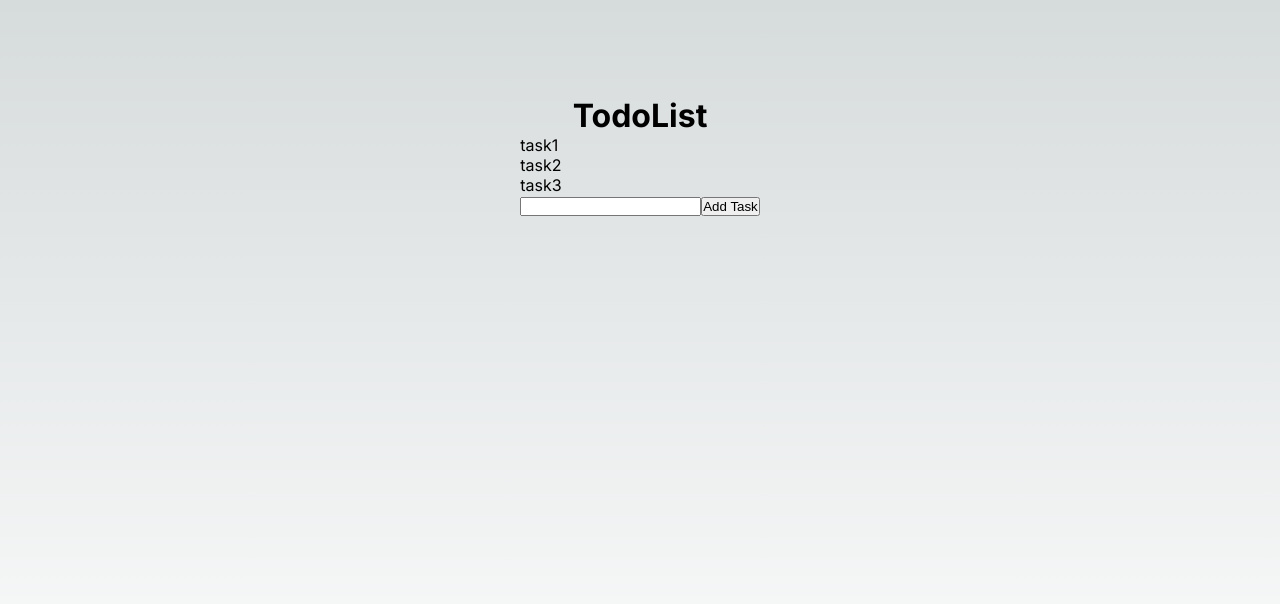
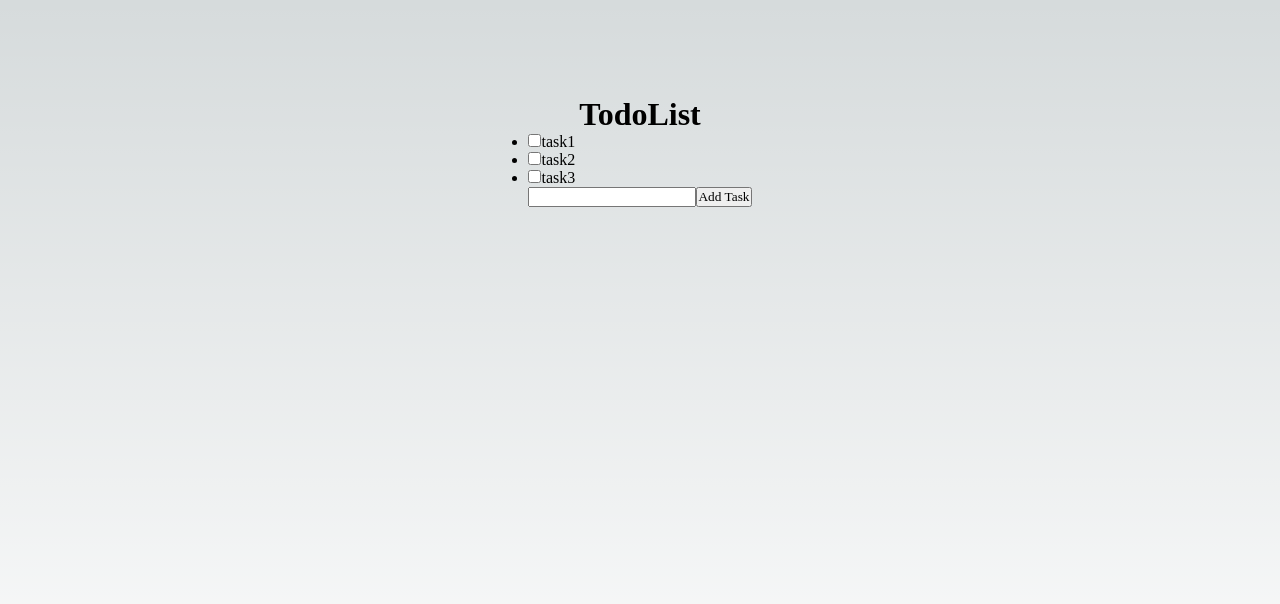
Before and after one commit to F0gr1/NextTodo, a Next.js app: page / in a window 1280 px wide. Shown: the top 604 px of the page. Built offline with nearby package versions, Linux system fonts and the light colour scheme.

Commit message:
update todo

```diff
--- a/src/app/Components/TodoList.tsx
+++ b/src/app/Components/TodoList.tsx
@@ -2,18 +2,27 @@
 import React, { useState } from "react";
 
 const TodoList = () => {
-  const [task, setTask] = useState(["task1", "task2", "task3"]);
-
+  const [tasks, setTasks] = useState(["task1", "task2", "task3"]);
+  const [task, setTask] = useState("");
   const addTask = () => {
-    setTask([...task, "task4"]);
+    setTasks([...tasks, task]);
   };
 
   return (
     <div>
-      {task.map((task, index) => (
-        <p key={index}>{task}</p>
-      ))}
-      <input type="text" />
+      <ul>
+        {tasks.map((task, index) => (
+          <li key={index}>
+            <input type="checkbox" />
+            {task}
+          </li>
+        ))}
+      </ul>
+      <input
+        type="text"
+        value={task}
+        onChange={(e) => setTask(e.target.value)}
+      />
       <button onClick={addTask}>Add Task</button>
     </div>
   );
--- a/src/app/globals.css
+++ b/src/app/globals.css
@@ -4,7 +4,6 @@
   --font-mono: ui-monospace, Menlo, Monaco, "Cascadia Mono", "Segoe UI Mono",
     "Roboto Mono", "Oxygen Mono", "Ubuntu Monospace", "Source Code Pro",
     "Fira Mono", "Droid Sans Mono", "Courier New", monospace;
-  font-family: Menlo;
   --foreground-rgb: 0, 0, 0;
   --background-start-rgb: 214, 219, 220;
   --background-end-rgb: 255, 255, 255;
@@ -77,6 +76,7 @@
   box-sizing: border-box;
   padding: 0;
   margin: 0;
+  font-family: TsukuARdGothic-Regular;
 }
 
 html,
--- a/src/app/page.module.css
+++ b/src/app/page.module.css
@@ -5,3 +5,8 @@
   padding: 6rem;
   min-height: 100vh;
 }
+.main > h1 {
+  font-size: 2rem;
+  font-weight: 600;
+  font-family: TsukuARdGothic-Regular;
+}
```
